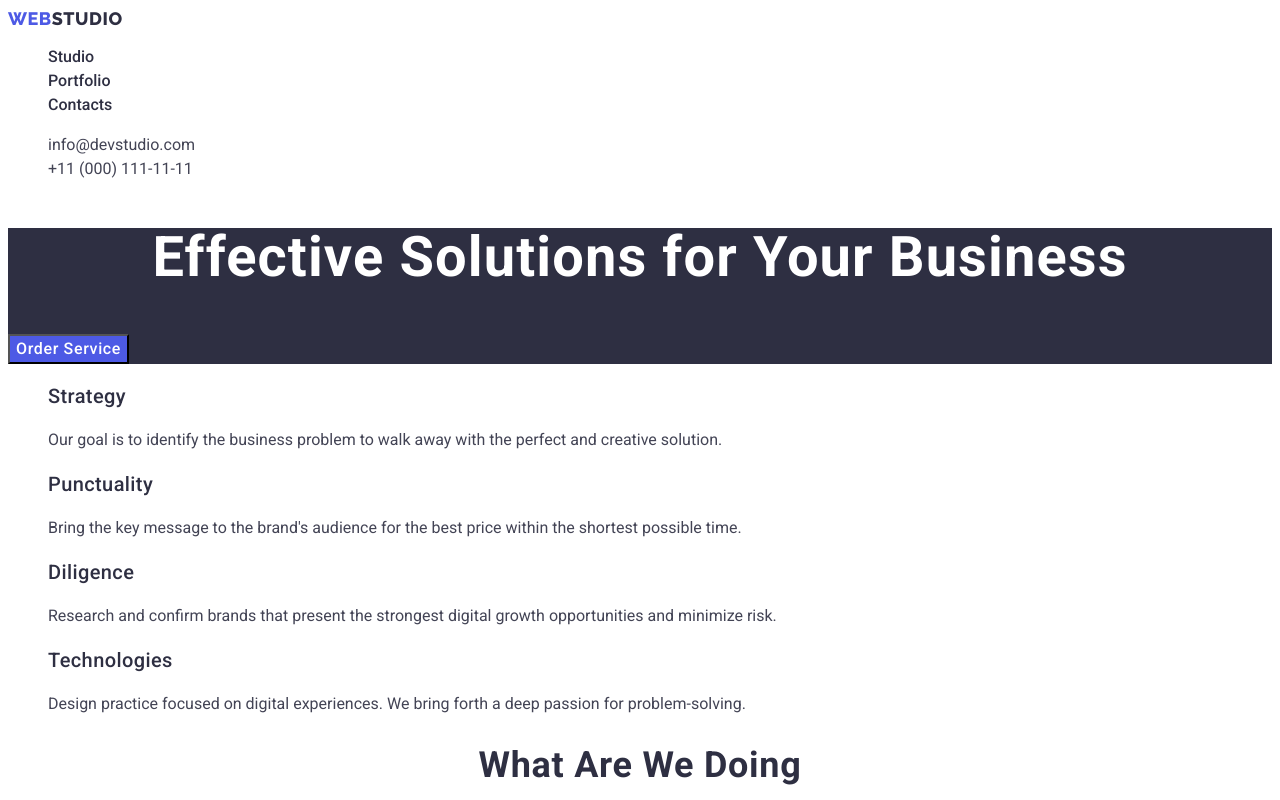
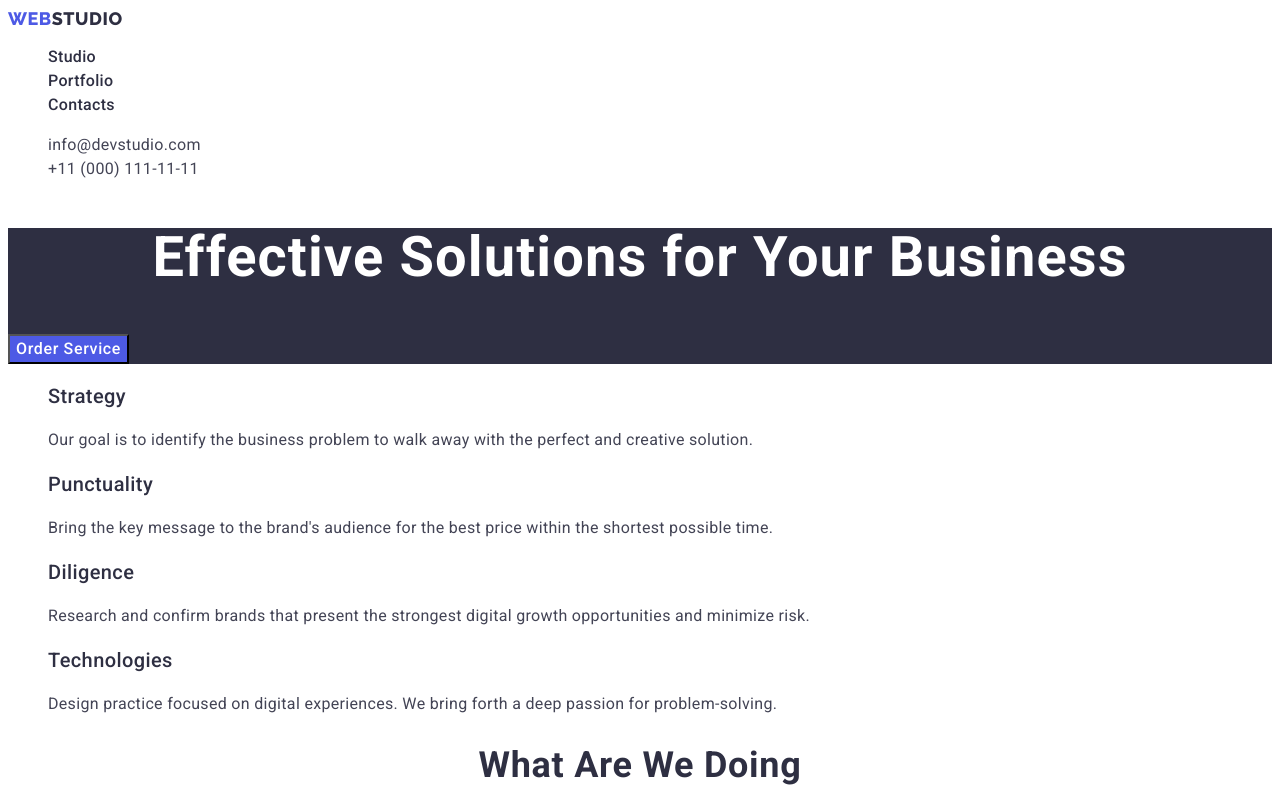
Before and after one commit to Juliya-Shamray/goit-markup-hw-02, a plain HTML site: page index.html in a window 1280 px wide. Shown: the top 800 px of the page. Drawn offline with Linux system fonts and the light colour scheme.

Commit message:
added changes in styles.css

```diff
--- a/css/styles.css
+++ b/css/styles.css
@@ -55,6 +55,7 @@ body {
 .description {
     font-size: 16px;
     line-height: 1.5;
+    letter-spacing: 0.02em;
     color: var(--slate)
 }
 
@@ -90,6 +91,7 @@ body {
     font-weight: 500;
     font-size: 16px;
     line-height: 1.5;
+    letter-spacing: 0.02em;
     color: var(--navy-blue);
 }
 
@@ -106,6 +108,7 @@ body {
 .contacts-link {
     font-size: 16px;
     line-height: 1.5;
+    letter-spacing: 0.02em;
     color: var(--slate);
 }
 
```
